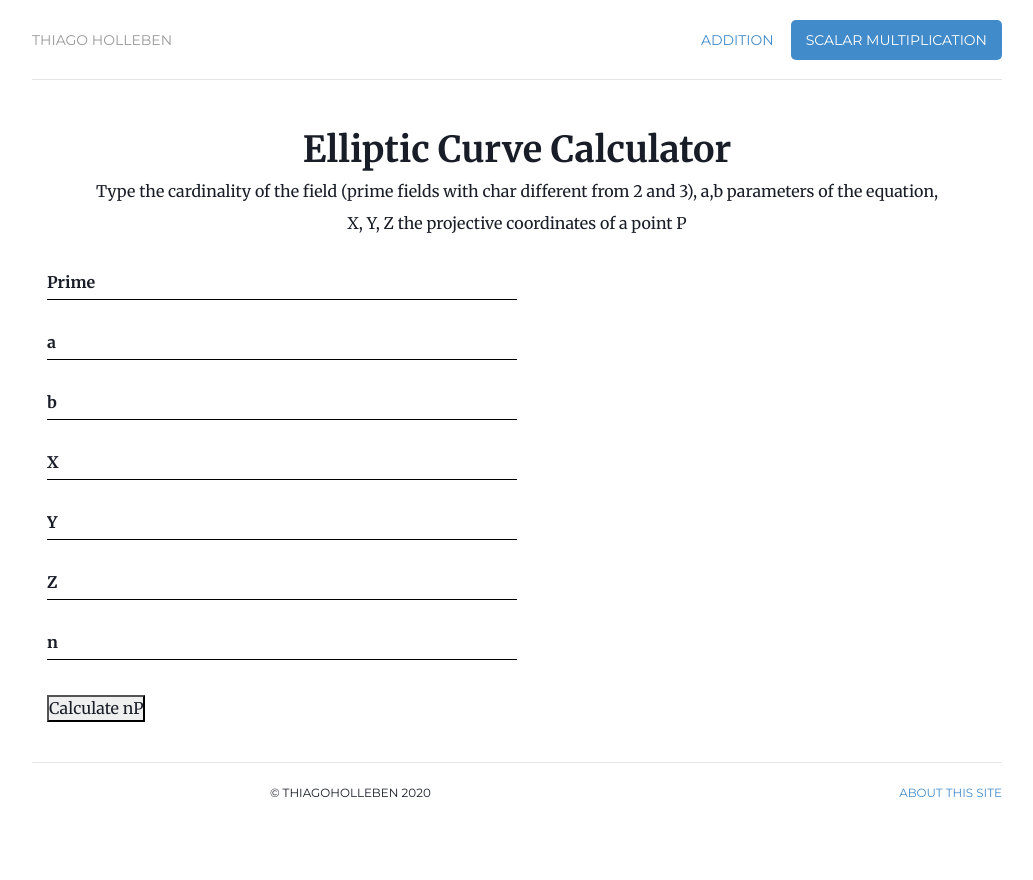
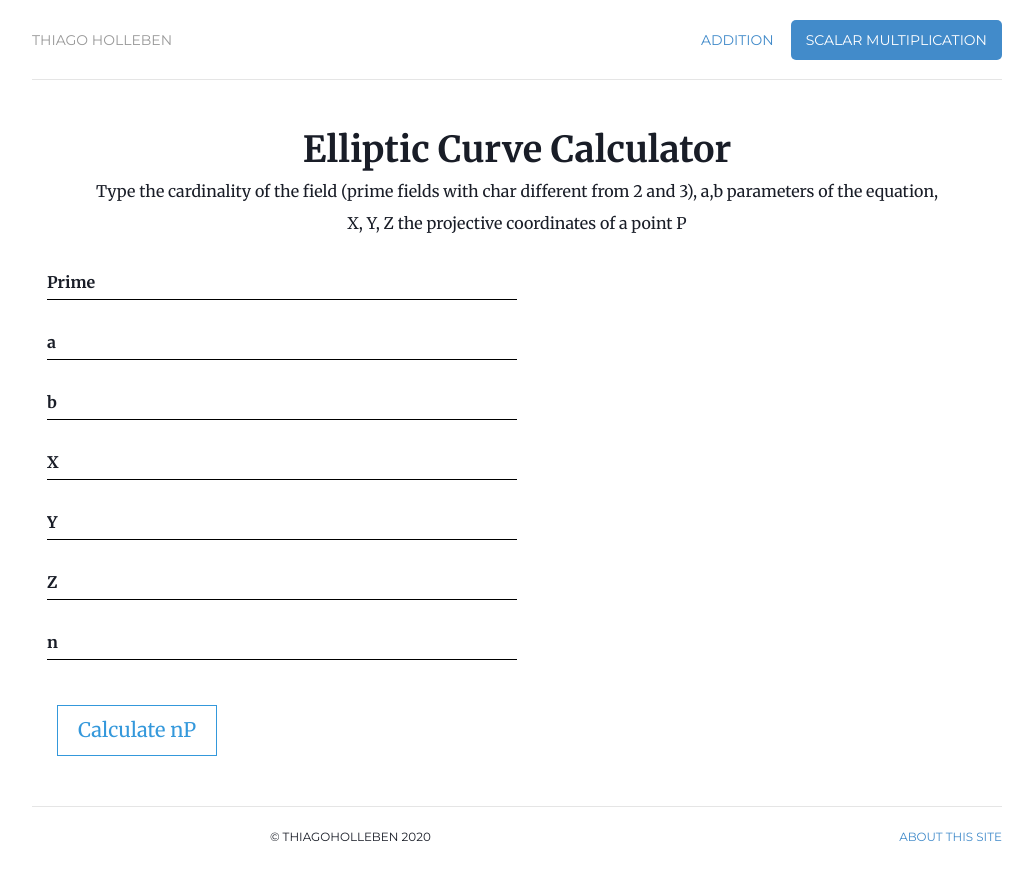
Before and after one commit to hollebenthiago/ecc, a Jekyll site: the page built from index.html, in a window 1280 px wide. Shown: the top 880 px of the page, without its empty margins (123-1156 px from the left). Built offline with Jekyll 4.4.1, drawn with Linux system fonts in a browser that asks for light colours; nearby versions of some CDN libraries; a script that is not in the unit is left out.

Commit message:
trying some button css hover effects

```diff
--- a/_includes/head.html
+++ b/_includes/head.html
@@ -24,7 +24,8 @@
 	<link href="/css/bootstrap.css" rel="stylesheet">
 	<link href="/css/jumbotron-narrow.css" rel="stylesheet">
 	<link href="/css/style.css" rel="stylesheet">
-	<link href="css/styleinput.css" rel="stylesheet">
+	<link href="css/styleInput.css" rel="stylesheet">
+	<link href="css/styleBtn.css" rel="stylesheet">
 	<script type="text/x-mathjax-config">
   		MathJax.Hub.Config({
     		TeX: {extensions: ["extpfeil.js"]}
--- /dev/null
+++ b/css/styleBtn.css
@@ -0,0 +1,33 @@
+.resultButton {
+    border: 1px solid #3498db;
+    background: none;
+    padding: 10px 20px;
+    font-size: 20px;
+    cursor: pointer;
+    margin: 10px;
+    transition: 0.8s;
+    position: relative;
+    overflow: hidden;
+    color: #3498db;
+}
+
+.resultButton:hover {
+    color: #fff;
+}
+
+.resultButton::before{
+    content: "";
+    position: absolute;
+    left: 0;
+    width: 100%;
+    height: 0%;
+    background: #3498db;
+    z-index: -1;
+    transition: 0.8s;
+    top: 0;
+    border-radius: 0 0 50% 50%;
+}
+
+.resultButton:hover::before {
+    height: 180%;
+}
--- a/index.html
+++ b/index.html
@@ -67,7 +67,7 @@
             </label>
         </div>
         <div class='button'>
-            <button onclick = 'multiplication();'>Calculate nP</button>
+            <button class='resultButton' onclick = 'multiplication();'>Calculate nP</button>
         </div>
 
         <div class='result'>
--- a/index_addition.html
+++ b/index_addition.html
@@ -81,7 +81,7 @@
             </label>
         </div>
         <div class='button'>
-            <button onclick='addition();'>Calculate P + Q</button>
+            <button class='resultButton' onclick='addition();'>Calculate P + Q</button>
         </div>
 
         <div class='result'>
```
